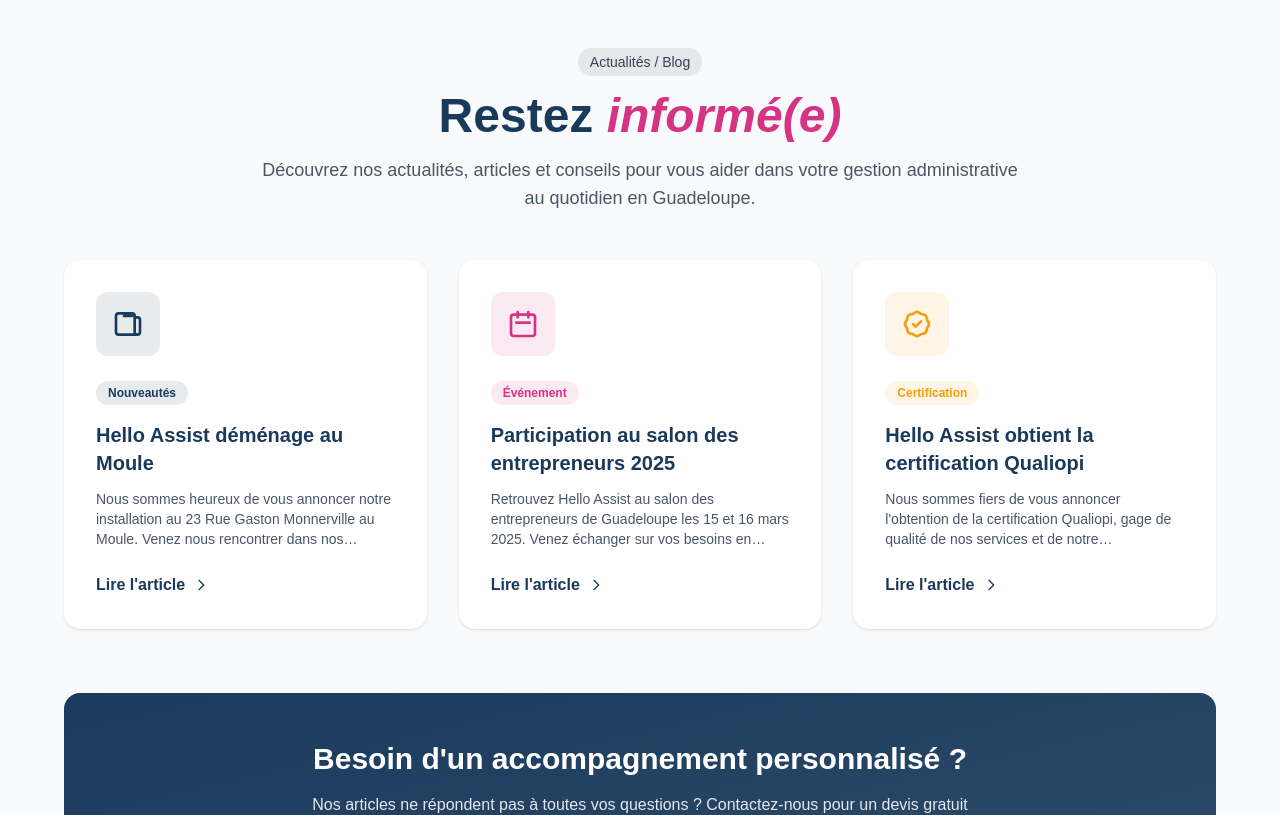
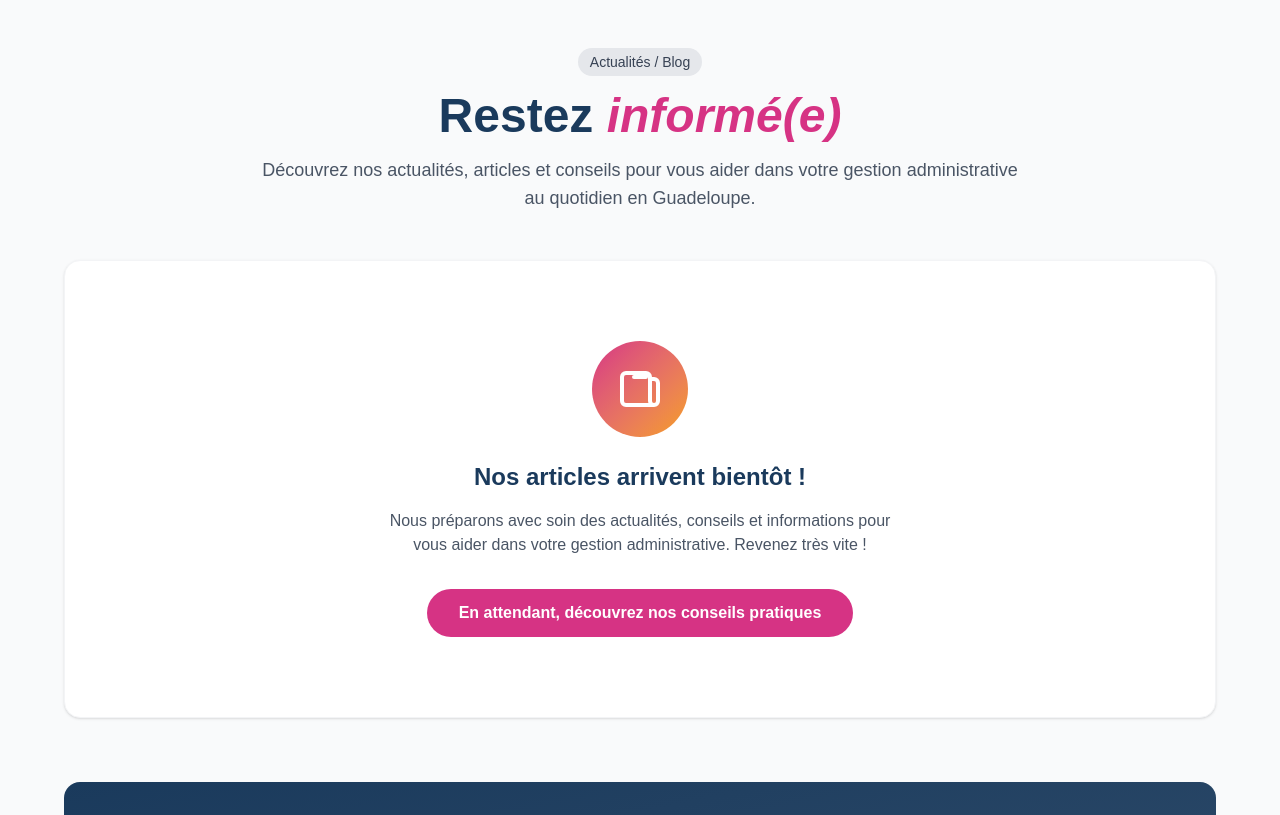
Before and after one commit to agenceleela/helloassist, a Next.js app: page /actualites in a window 1280 px wide. Shown: the top 815 px of the page. Built offline with nearby package versions, Linux system fonts and the light colour scheme.

Commit message:
fix: actu

```diff
--- a/src/app/actualites/page.tsx
+++ b/src/app/actualites/page.tsx
@@ -6,46 +6,6 @@
 };
 
 export default function Actualites() {
-  // Articles d'actualité (DIFFÉRENTS de ceux de conseils-pratiques)
-  const articles = [
-    {
-      href: '#', // À remplacer quand tu créeras de vrais articles d'actualité
-      icon: (
-        <svg className="w-8 h-8" fill="none" stroke="currentColor" viewBox="0 0 24 24">
-          <path strokeLinecap="round" strokeLinejoin="round" strokeWidth={2} d="M19 20H5a2 2 0 01-2-2V6a2 2 0 012-2h10a2 2 0 012 2v1m2 13a2 2 0 01-2-2V7m2 13a2 2 0 002-2V9a2 2 0 00-2-2h-2m-2-1H9" />
-        </svg>
-      ),
-      category: 'Nouveautés',
-      categoryColor: 'bg-[#1a3a5c]/10 text-[#1a3a5c]',
-      title: 'Hello Assist déménage au Moule',
-      excerpt: 'Nous sommes heureux de vous annoncer notre installation au 23 Rue Gaston Monnerville au Moule. Venez nous rencontrer dans nos nouveaux locaux !',
-    },
-    {
-      href: '#', // À remplacer
-      icon: (
-        <svg className="w-8 h-8" fill="none" stroke="currentColor" viewBox="0 0 24 24">
-          <path strokeLinecap="round" strokeLinejoin="round" strokeWidth={2} d="M8 7V3m8 4V3m-9 8h10M5 21h14a2 2 0 002-2V7a2 2 0 00-2-2H5a2 2 0 00-2 2v12a2 2 0 002 2z" />
-        </svg>
-      ),
-      category: 'Événement',
-      categoryColor: 'bg-[#d63384]/10 text-[#d63384]',
-      title: 'Participation au salon des entrepreneurs 2025',
-      excerpt: 'Retrouvez Hello Assist au salon des entrepreneurs de Guadeloupe les 15 et 16 mars 2025. Venez échanger sur vos besoins en secrétariat.',
-    },
-    {
-      href: '#', // À remplacer
-      icon: (
-        <svg className="w-8 h-8" fill="none" stroke="currentColor" viewBox="0 0 24 24">
-          <path strokeLinecap="round" strokeLinejoin="round" strokeWidth={2} d="M9 12l2 2 4-4M7.835 4.697a3.42 3.42 0 001.946-.806 3.42 3.42 0 014.438 0 3.42 3.42 0 001.946.806 3.42 3.42 0 013.138 3.138 3.42 3.42 0 00.806 1.946 3.42 3.42 0 010 4.438 3.42 3.42 0 00-.806 1.946 3.42 3.42 0 01-3.138 3.138 3.42 3.42 0 00-1.946.806 3.42 3.42 0 01-4.438 0 3.42 3.42 0 00-1.946-.806 3.42 3.42 0 01-3.138-3.138 3.42 3.42 0 00-.806-1.946 3.42 3.42 0 010-4.438 3.42 3.42 0 00.806-1.946 3.42 3.42 0 013.138-3.138z" />
-        </svg>
-      ),
-      category: 'Certification',
-      categoryColor: 'bg-[#f59e0b]/10 text-[#f59e0b]',
-      title: 'Hello Assist obtient la certification Qualiopi',
-      excerpt: 'Nous sommes fiers de vous annoncer l\'obtention de la certification Qualiopi, gage de qualité de nos services et de notre professionnalisme.',
-    },
-  ];
-
   return (
     <main className="min-h-screen bg-gray-50 py-12 px-4">
       <div className="max-w-6xl mx-auto">
@@ -62,45 +22,25 @@
           </p>
         </div>
 
-        {/* Articles Grid - MÊME FORMAT que conseils-pratiques */}
-        <div className="grid md:grid-cols-2 lg:grid-cols-3 gap-8">
-          {articles.map((article, index) => (
-            <Link
-              key={index}
-              href={article.href}
-              className="group block bg-white rounded-2xl shadow-sm hover:shadow-xl transition-all duration-300 overflow-hidden"
-            >
-              <div className="p-8">
-                {/* Icon */}
-                <div className={`w-16 h-16 rounded-xl flex items-center justify-center mb-6 ${article.categoryColor}`}>
-                  {article.icon}
-                </div>
-
-                {/* Category */}
-                <span className={`inline-block px-3 py-1 text-xs font-semibold rounded-full mb-4 ${article.categoryColor}`}>
-                  {article.category}
-                </span>
-
-                {/* Title */}
-                <h2 className="text-xl font-bold text-[#1a3a5c] mb-3 group-hover:text-[#d63384] transition-colors">
-                  {article.title}
-                </h2>
-
-                {/* Excerpt */}
-                <p className="text-gray-600 text-sm mb-6 line-clamp-3">
-                  {article.excerpt}
-                </p>
-
-                {/* Link */}
-                <div className="flex items-center text-[#1a3a5c] font-semibold group-hover:text-[#d63384] transition-colors">
-                  Lire l'article
-                  <svg className="w-4 h-4 ml-2 group-hover:translate-x-1 transition-transform" fill="none" stroke="currentColor" viewBox="0 0 24 24">
-                    <path strokeLinecap="round" strokeLinejoin="round" strokeWidth={2} d="M9 5l7 7-7 7" />
-                  </svg>
-                </div>
-              </div>
-            </Link>
-          ))}
+        {/* Empty State - Bientôt des articles */}
+        <div className="text-center py-20 bg-white rounded-2xl shadow-sm border border-gray-100">
+          <div className="w-24 h-24 bg-gradient-to-br from-[#d63384] to-[#f59e0b] rounded-full flex items-center justify-center mx-auto mb-6">
+            <svg className="w-12 h-12 text-white" fill="none" stroke="currentColor" viewBox="0 0 24 24">
+              <path strokeLinecap="round" strokeLinejoin="round" strokeWidth={2} d="M19 20H5a2 2 0 01-2-2V6a2 2 0 012-2h10a2 2 0 012 2v1m2 13a2 2 0 01-2-2V7m2 13a2 2 0 002-2V9a2 2 0 00-2-2h-2m-2-1H9" />
+            </svg>
+          </div>
+          <h2 className="text-2xl font-bold text-[#1a3a5c] mb-4">
+            Nos articles arrivent bientôt !
+          </h2>
+          <p className="text-gray-600 max-w-lg mx-auto mb-8">
+            Nous préparons avec soin des actualités, conseils et informations pour vous aider dans votre gestion administrative. Revenez très vite !
+          </p>
+          <Link
+            href="/conseils-pratiques"
+            className="inline-block bg-[#d63384] hover:bg-[#b52a6f] text-white font-semibold py-3 px-8 rounded-full transition-colors duration-300"
+          >
+            En attendant, découvrez nos conseils pratiques
+          </Link>
         </div>
 
         {/* CTA Section */}
@@ -110,7 +50,7 @@
               Besoin d'un accompagnement personnalisé ?
             </h2>
             <p className="text-gray-200 mb-8 max-w-2xl mx-auto">
-              Nos articles ne répondent pas à toutes vos questions ? Contactez-nous pour un devis gratuit et adapté à vos besoins spécifiques.
+              Contactez-nous pour un devis gratuit et adapté à vos besoins spécifiques.
             </p>
             <Link
               href="/#contact"
```
